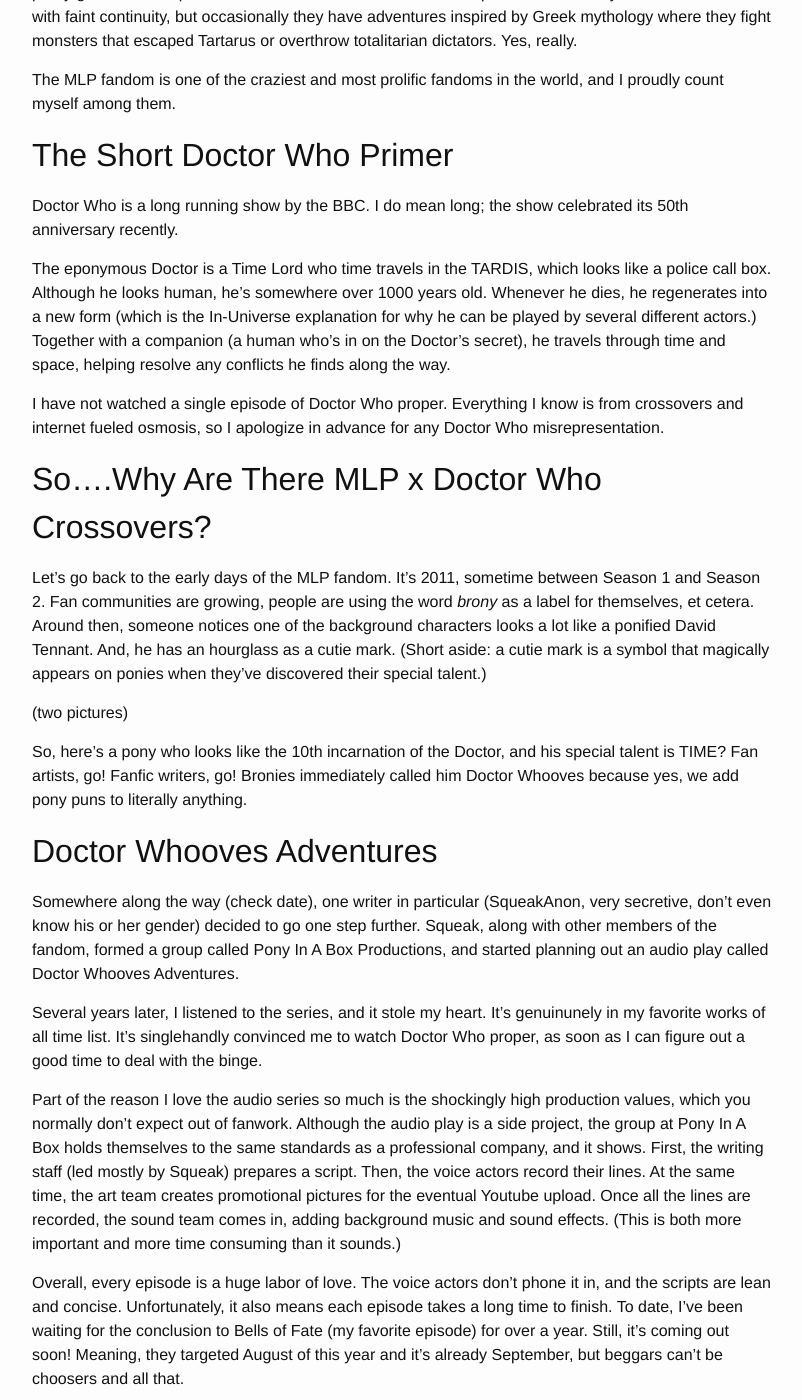
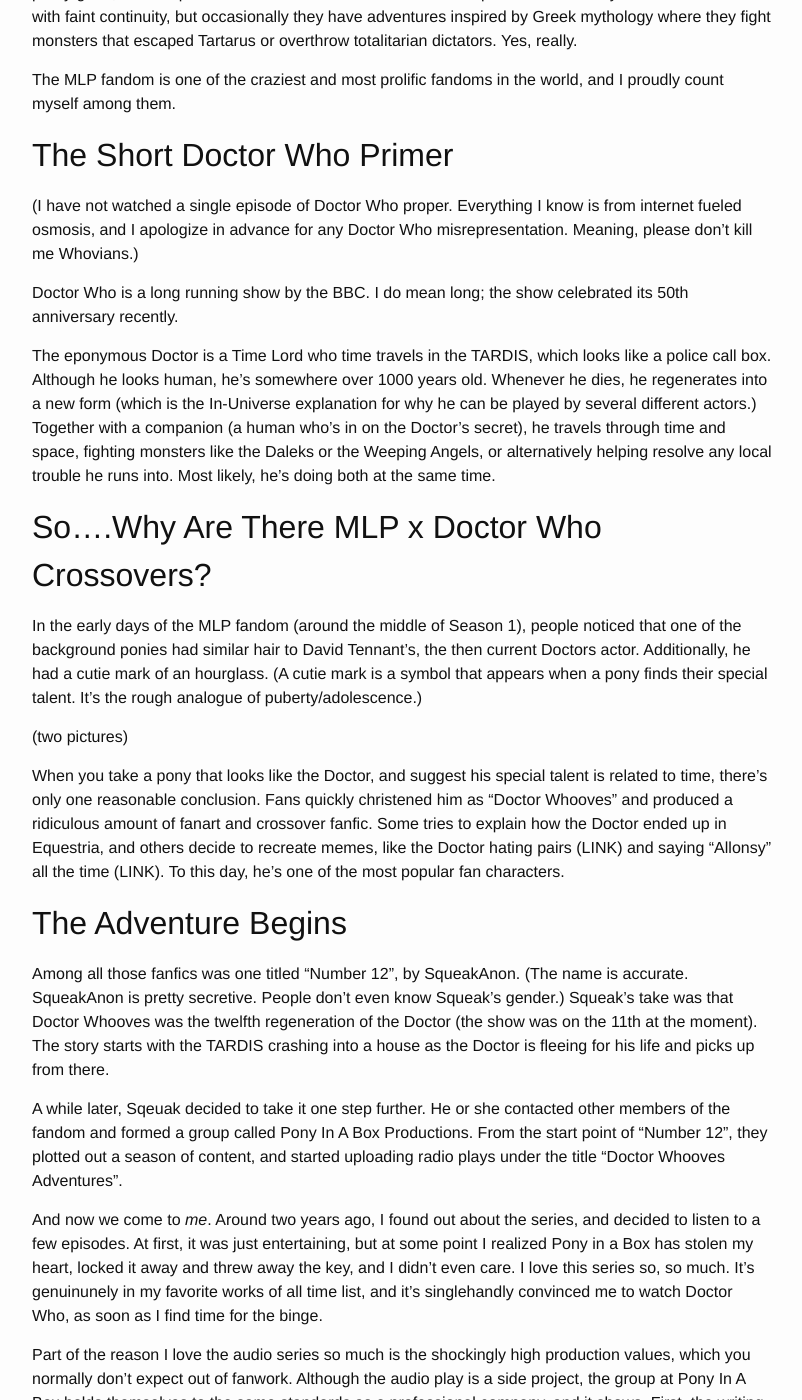
Before and after one commit to alexirpan/alexirpan.github.io, a Jekyll site: the page built from _posts/2015-08-30-todo.markdown, in a window 1280 px wide and 1400 px high, scrolled down 599 px. Shown: the whole window, without its empty margins (238-1040 px from the left). Built offline with Jekyll 4.4.1, drawn with Linux system fonts in a browser that asks for light colours.

Commit message:
More drafting/editing

```diff
--- a/_posts/2015-08-30-todo.markdown
+++ b/_posts/2015-08-30-todo.markdown
@@ -34,6 +34,10 @@
 The Short Doctor Who Primer
 ----------------------------------
 
+(I have not watched a single episode of Doctor Who proper. Everything I know is
+from internet fueled osmosis, and I apologize in advance for any
+Doctor Who misrepresentation. Meaning, please don't kill me Whovians.)
+
 Doctor Who is a long running show by the BBC. I do mean long; the show celebrated
 its 50th anniversary recently.
 
@@ -42,44 +46,51 @@
 Whenever he dies, he regenerates into a new form (which is the In-Universe explanation
 for why he can be played by several different actors.)
 Together with a companion (a human who's in on the Doctor's secret), he travels
-through time and space, helping resolve any conflicts he finds along the way.
-
-I have not watched a single episode of Doctor Who proper. Everything I know is from
-crossovers and internet fueled osmosis, so I apologize in advance for any
-Doctor Who misrepresentation.
+through time and space, fighting monsters like the Daleks or the Weeping Angels,
+or alternatively helping resolve any local trouble he runs into. Most likely,
+he's doing both at the same time.
 
 
 So....Why Are There MLP x Doctor Who Crossovers?
 ----------------------------------
 
-Let's go back to the early days of the MLP fandom. It's 2011, sometime between
-Season 1 and Season 2. Fan communities are growing, people are using the word
-*brony* as a label for themselves, et cetera. Around then, someone notices
-one of the background characters looks a lot like a ponified David Tennant.
-And, he has an hourglass as a cutie mark. (Short aside: a cutie mark is a symbol
-that magically appears on ponies when they've discovered their special talent.)
-
+In the early days of the MLP fandom (around the middle of Season 1), people
+noticed that one of the background ponies had similar hair to David Tennant's,
+the then current Doctors actor. Additionally, he had a cutie mark of an hourglass.
+(A cutie mark is a symbol that appears when a pony finds their special talent. It's
+the rough analogue of puberty/adolescence.)
 
 (two pictures)
 
-So, here's a pony who looks like the 10th incarnation of the Doctor, and his special
-talent is TIME? Fan artists, go! Fanfic writers, go! Bronies immediately called
-him Doctor Whooves because yes, we add pony puns to literally anything.
+When you take a pony that looks like the Doctor, and suggest his special talent
+is related to time, there's only one reasonable conclusion.
+Fans quickly christened him as "Doctor Whooves" and produced a ridiculous amount
+of fanart and crossover fanfic. Some tries to explain how the Doctor ended up in
+Equestria, and others decide to recreate memes, like the Doctor hating pairs (LINK)
+and saying "Allonsy" all the time (LINK).
+To this day, he's one of the most popular fan characters.
 
 
-Doctor Whooves Adventures
+The Adventure Begins
 ---------------------------
 
-Somewhere along the way (check date), one writer in particular (SqueakAnon, very secretive, don't
-even know his or her gender) decided to go one step further.
-Squeak, along with other members of the fandom, formed a group called Pony In
-A Box Productions, and started planning out an audio play called Doctor Whooves
-Adventures.
+Among all those fanfics was one titled "Number 12", by SqueakAnon. (The name
+is accurate. SqueakAnon is pretty secretive. People don't even know Squeak's gender.)
+Squeak's take was that Doctor Whooves was the twelfth regeneration of the Doctor (the show
+was on the 11th at the moment). The story starts with the TARDIS crashing into
+a house as the Doctor is fleeing for his life and picks up from there.
 
-Several years later, I listened to the series, and it stole my heart. It's
-genuinunely in my favorite works of all time list. It's singlehandly convinced
-me to watch Doctor Who proper, as soon as I can figure out a good time to deal with
-the binge.
+A while later, Sqeuak decided to take it one step further. He or she contacted other
+members of the fandom and formed a group called Pony In
+A Box Productions. From the start point of "Number 12", they plotted out a season
+of content, and started uploading radio plays under the title "Doctor Whooves Adventures".
+
+And now we come to *me*. Around two years ago, I found out about the series, and
+decided to listen to a few episodes. At first, it was just entertaining, but at
+some point I realized Pony in a Box has stolen my heart, locked it away and threw away
+the key, and I didn't even care. I love this series so, so much.
+It's genuinunely in my favorite works of all time list, and it's singlehandly convinced
+me to watch Doctor Who, as soon as I find time for the binge.
 
 Part of the reason I love the audio series so much is the shockingly high
 production values, which you normally don't expect out of fanwork.
```
